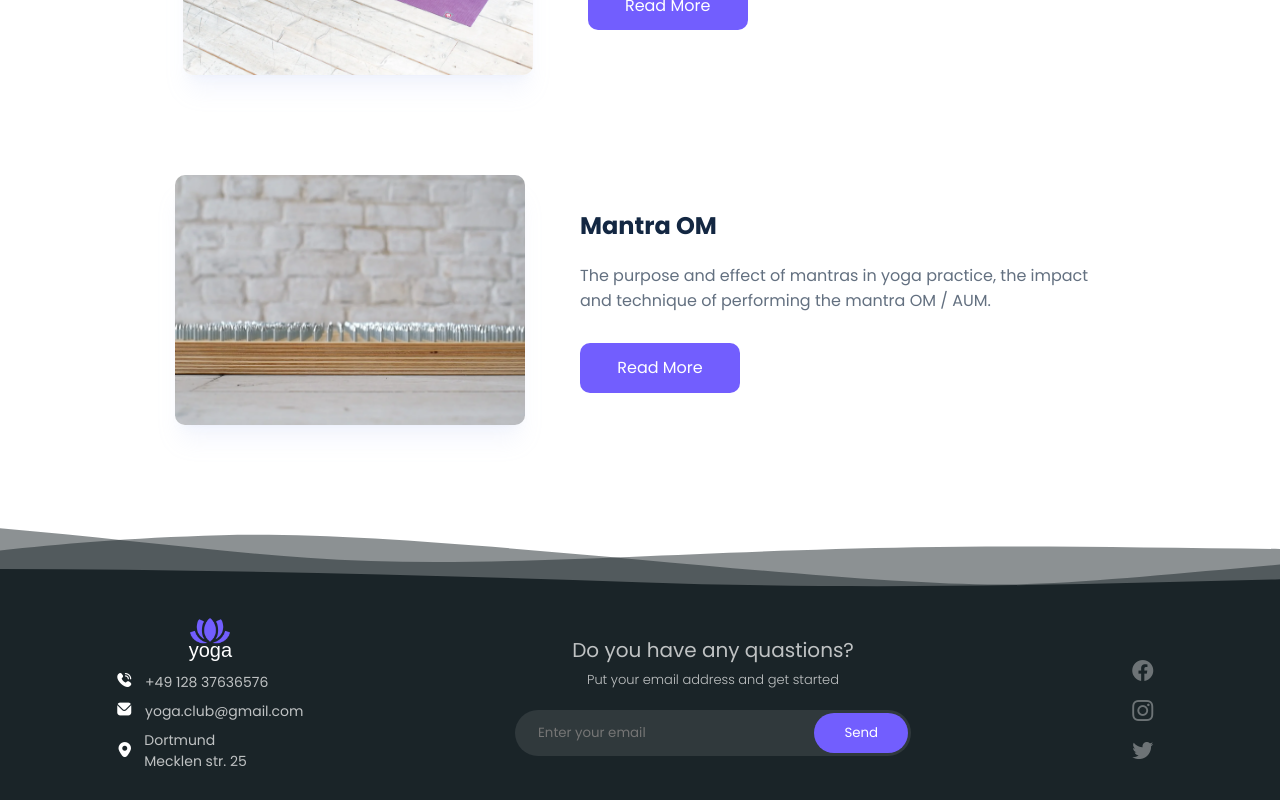
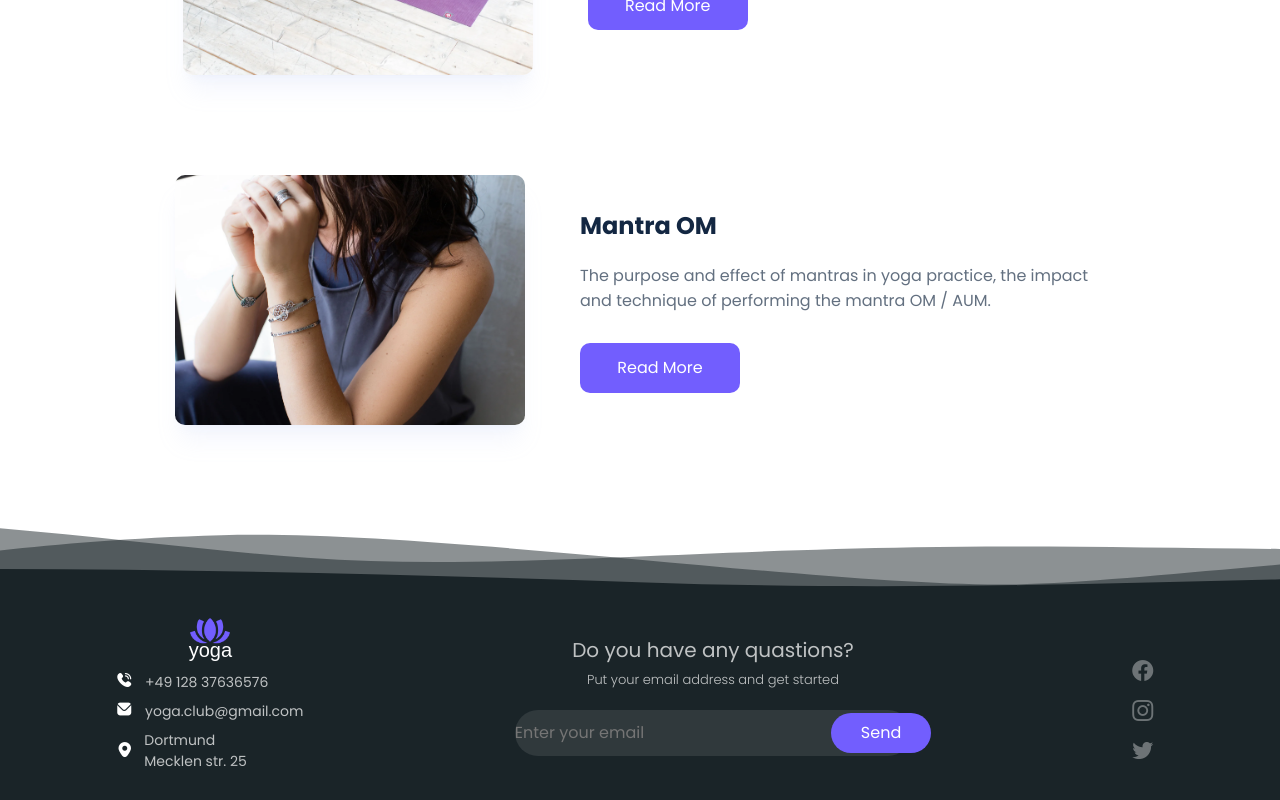
Before and after one commit to Valerij-Hering/yoga, a React (Create React App) app: page /blog in a window 1280 px wide. Shown: the part 2125-2925 px from the top of the page. Built offline with nearby package versions, Linux system fonts and the light colour scheme; a web font is replaced by a local one.

Commit message:
Add files via upload

```diff
--- a/src/App.css
+++ b/src/App.css
@@ -1557,6 +1557,7 @@ transition: .25s;
 .input_feedback {
   background-color: rgba(255, 255, 255, 0);
   align-self: stretch;
+  font-size: 16px;
   flex: 1;
   border: none;
   margin-left: 20px;
@@ -1586,6 +1587,7 @@ transition: .25s;
   padding: 0 30px;
   align-self: stretch;
   border-radius: 50px;
+  font-size: 16px;
   border: none;
   background-color: #725efe;
   color: white;
--- a/src/dataBlog.js
+++ b/src/dataBlog.js
@@ -5,6 +5,7 @@ import imgBlog3 from './Images/blogImage3.webp'
 import imgBlog4 from './Images/blogImage4.webp'
 import imgBlog5 from './Images/blogImage5.webp'
 import imgBlog6 from './Images/blogImage6.webp'
+import imgBlog7 from './Images/blogImage7.webp'
 import imgCont1 from './Images/blog-content-img1.jpg'
 import imgCont2 from './Images/blog_cont_img2.webp'
 import imgCont3 from './Images/blog_cont_img3.webp'
@@ -240,7 +241,7 @@ const dataBlog = [
         searchTerm: 'blog',
         name: 'Mantra OM',
         name2: 'Type of Yoga',
-        imgBlog: imgCont7,
+        imgBlog: imgBlog7,
         text: "The purpose and effect of mantras in yoga practice, the impact and technique of performing the mantra OM / AUM.",
         text2: [
             {p: <p>The mantra OM or AUM is the most famous mantra and is often chanted in yoga classes. What sacred meaning does the OM mantra have and what effect does this sound vibration create?</p>},
```
